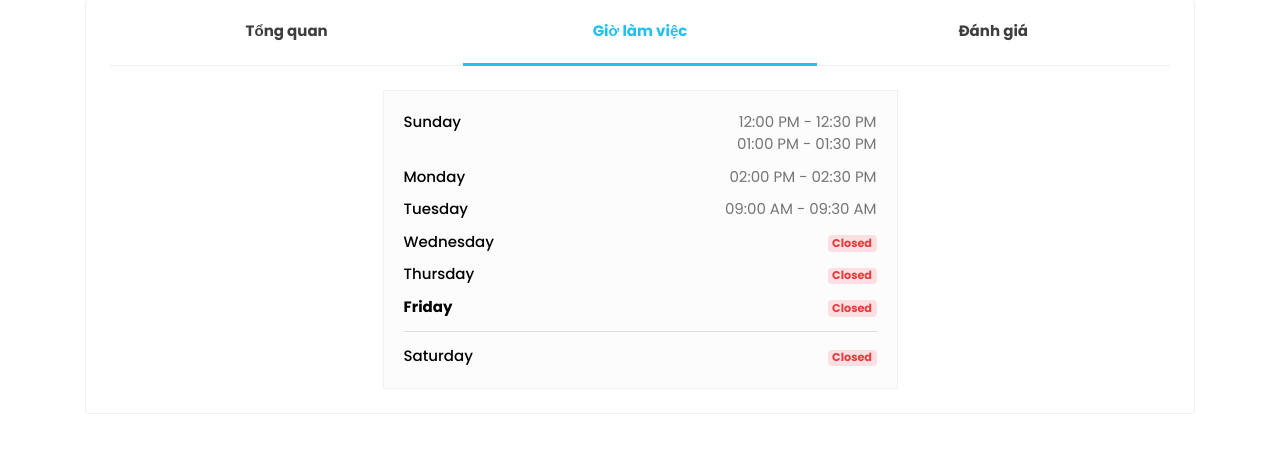
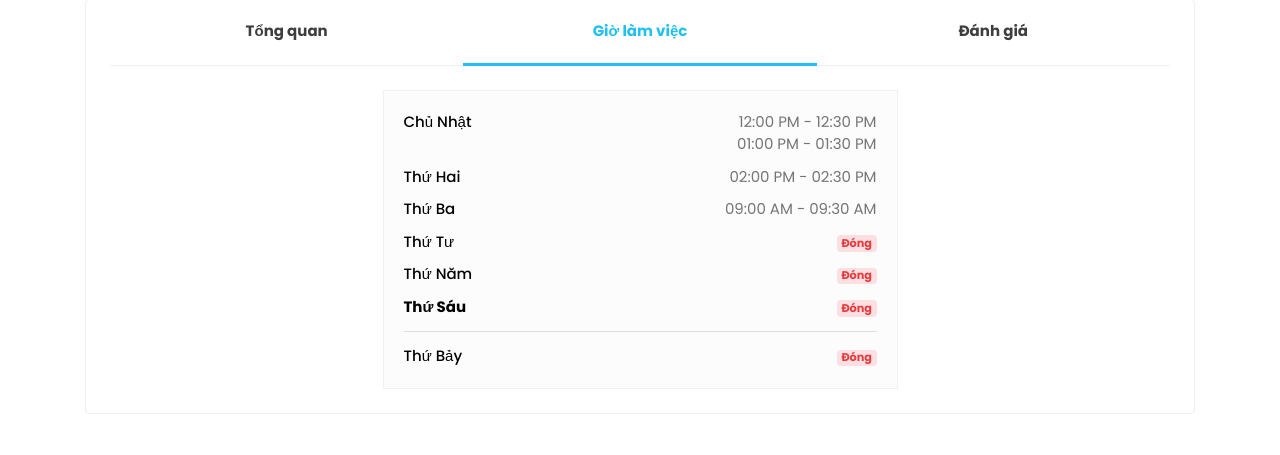
Before and after one commit to Hphat279/PBL3, a Django app: page /doctors/doctor1/profile/ in a window 1280 px wide, after a click on "Giờ làm việc". Shown: the part 445-900 px from the top of the page. Run offline with Django 3.2, Linux system fonts and the light colour scheme; data comes from the database, SQL or seed files in the repository; data that the repository does not hold is empty; some libraries are stand-ins or nearby versions.

Commit message:
I18N: translate business hours, reviews and status labels to Vietnamese in doctor profile

```diff
--- a/doctors/views.py
+++ b/doctors/views.py
@@ -181,45 +181,41 @@ class DoctorProfileView(DetailView):
         context = super().get_context_data(**kwargs)
         doctor = self.object
 
-        # Get current day name
-        current_day = datetime.now().strftime("%A")
+        # Get current day name (map to Vietnamese for display)
+        eng_today = datetime.now().strftime("%A")
+        day_map = {
+            "Sunday": "Chủ Nhật",
+            "Monday": "Thứ Hai",
+            "Tuesday": "Thứ Ba",
+            "Wednesday": "Thứ Tư",
+            "Thursday": "Thứ Năm",
+            "Friday": "Thứ Sáu",
+            "Saturday": "Thứ Bảy",
+        }
+        current_day = day_map.get(eng_today, eng_today)
 
-        # Prepare business hours
+        # Prepare business hours with Vietnamese day labels for display
         business_hours = {
-            "Sunday": (
-                doctor.sunday.time_range.all()
-                if hasattr(doctor, "sunday")
-                else []
+            day_map["Sunday"]: (
+                doctor.sunday.time_range.all() if hasattr(doctor, "sunday") else []
             ),
-            "Monday": (
-                doctor.monday.time_range.all()
-                if hasattr(doctor, "monday")
-                else []
+            day_map["Monday"]: (
+                doctor.monday.time_range.all() if hasattr(doctor, "monday") else []
             ),
-            "Tuesday": (
-                doctor.tuesday.time_range.all()
-                if hasattr(doctor, "tuesday")
-                else []
+            day_map["Tuesday"]: (
+                doctor.tuesday.time_range.all() if hasattr(doctor, "tuesday") else []
             ),
-            "Wednesday": (
-                doctor.wednesday.time_range.all()
-                if hasattr(doctor, "wednesday")
-                else []
+            day_map["Wednesday"]: (
+                doctor.wednesday.time_range.all() if hasattr(doctor, "wednesday") else []
             ),
-            "Thursday": (
-                doctor.thursday.time_range.all()
-                if hasattr(doctor, "thursday")
-                else []
+            day_map["Thursday"]: (
+                doctor.thursday.time_range.all() if hasattr(doctor, "thursday") else []
             ),
-            "Friday": (
-                doctor.friday.time_range.all()
-                if hasattr(doctor, "friday")
-                else []
+            day_map["Friday"]: (
+                doctor.friday.time_range.all() if hasattr(doctor, "friday") else []
             ),
-            "Saturday": (
-                doctor.saturday.time_range.all()
-                if hasattr(doctor, "saturday")
-                else []
+            day_map["Saturday"]: (
+                doctor.saturday.time_range.all() if hasattr(doctor, "saturday") else []
             ),
         }
 
--- a/templates/doctors/profile.html
+++ b/templates/doctors/profile.html
@@ -160,7 +160,7 @@
                                                             <div class="timeline-content">
                                                                 <a href="#" class="name">{{ experience.institution }}</a>
                                                                 <div>{{ experience.designation }}</div>
-                                                                <span class="time">{{ experience.from_year }} - {% if experience.to_year %}{{ experience.to_year }}{% else %}Present{% endif %}</span>
+                                                                <span class="time">{{ experience.from_year }} - {% if experience.to_year %}{{ experience.to_year }}{% else %}Hiện tại{% endif %}</span>
                                                             </div>
                                                         </div>
                                                     </li>
@@ -206,7 +206,7 @@
                                                             {% endfor %}
                                                         {% else %}
                                                             <span class="time">
-                                                                <span class="badge bg-danger-light">Closed</span>
+                                                                <span class="badge bg-danger-light">Đóng</span>
                                                             </span>
                                                         {% endif %}
                                                     </div>
@@ -232,7 +232,7 @@
                                             <div class="card">
                                                 <div class="card-body">
                                                     <h4 class="card-title d-flex justify-content-between">
-                                                        <span>Reviews</span>
+                                                        <span>Đánh giá</span>
                                                         <span class="average-rating">
                                                             <i class="fas fa-star {% if doctor.average_rating >= 1 %}text-yellow{% endif %}"></i>
                                                             <i class="fas fa-star {% if doctor.average_rating >= 2 %}text-yellow{% endif %}"></i>
```
